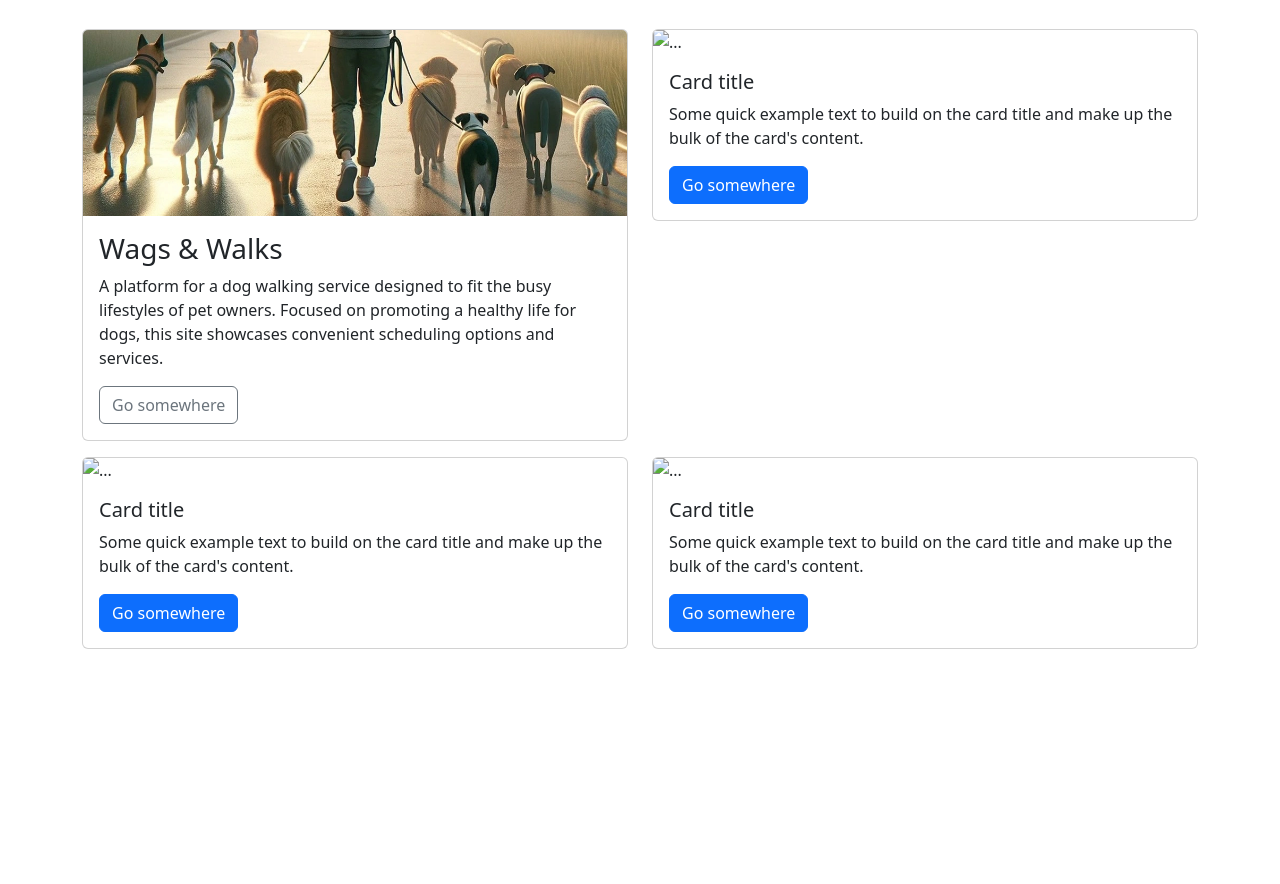
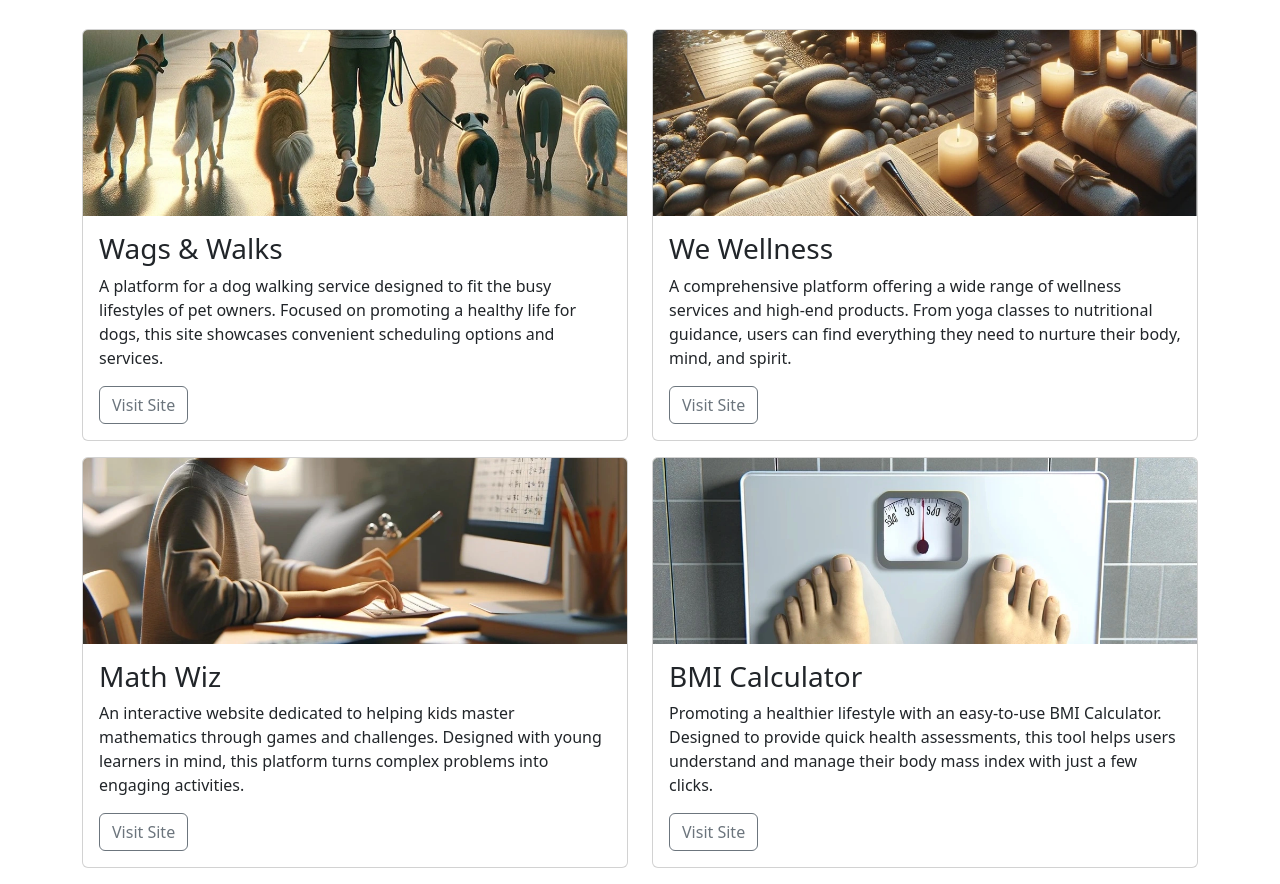
Before and after one commit to funktotheface/bootstrap-portfolio-project, a plain HTML site: page index.html in a window 1280 px wide. Shown: the part 967-1851 px from the top of the page. Before the commit the page ends 1616 px from the top, so only its background shows below. Drawn offline with nearby package versions, Linux system fonts and the light colour scheme.

Commit message:
add all four cards

```diff
--- a/index.html
+++ b/index.html
@@ -120,46 +120,53 @@
                             <p class="card-text">A platform for a dog walking service designed to fit the busy
                                 lifestyles of pet owners. Focused on promoting a healthy life for dogs, this site
                                 showcases convenient scheduling options and services.</p>
-                            <a href="#" class="btn btn-outline-secondary">Go somewhere</a>
+                            <a href="#" class="btn btn-outline-secondary">Visit Site</a>
                         </div>
                     </div>
 
                 </div>
                 <!--CARD 2-->
                 <div class="col-12 col-md-6">
-                    <div class="card">
-                        <img src="..." class="card-img-top" alt="...">
+                    <div class="card mb-3">
+                        <img src="assets/images/portfolio-images/we-wellness.webp" class="card-img-top"
+                            alt="A spa with candles towels and natural material">
                         <div class="card-body">
-                            <h5 class="card-title">Card title</h5>
-                            <p class="card-text">Some quick example text to build on the card title and make up the bulk
-                                of the card's content.</p>
-                            <a href="#" class="btn btn-primary">Go somewhere</a>
+                            <h3 class="card-title">We Wellness</h3>
+                            <p class="card-text">A comprehensive platform offering a wide range of wellness
+                                services and high-end products. From yoga classes to nutritional guidance, users can
+                                find everything they need to nurture their body, mind, and spirit.
+                            </p>
+                            <a href="#" class="btn btn-outline-secondary">Visit Site</a>
                         </div>
                     </div>
 
                 </div>
                 <!--CARD 3-->
                 <div class="col-12 col-md-6">
-                    <div class="card">
-                        <img src="..." class="card-img-top" alt="...">
+                    <div class="card mb-3">
+                        <img src="assets/images/portfolio-images/math-wiz.webp" class="card-img-top"
+                            alt="A child practicing math at a computer">
                         <div class="card-body">
-                            <h5 class="card-title">Card title</h5>
-                            <p class="card-text">Some quick example text to build on the card title and make up the bulk
-                                of the card's content.</p>
-                            <a href="#" class="btn btn-primary">Go somewhere</a>
+                            <h3 class="card-title">Math Wiz</h3>
+                            <p class="card-text">An interactive website dedicated to helping kids master mathematics
+                                through games and challenges. Designed with young learners in mind, this platform turns
+                                complex problems into engaging activities.</p>
+                            <a href="#" class="btn btn-outline-secondary">Visit Site</a>
                         </div>
                     </div>
 
                 </div>
                 <!--CARD 4-->
                 <div class="col-12 col-md-6">
-                    <div class="card">
-                        <img src="..." class="card-img-top" alt="...">
+                    <div class="card mb-3">
+                        <img src="assets/images/portfolio-images/bmi-calculator.webp" class="card-img-top" alt="Weighing scales seen from the first person view of the person standing on the scales
+                        ">
                         <div class="card-body">
-                            <h5 class="card-title">Card title</h5>
-                            <p class="card-text">Some quick example text to build on the card title and make up the bulk
-                                of the card's content.</p>
-                            <a href="#" class="btn btn-primary">Go somewhere</a>
+                            <h3 class="card-title">BMI Calculator</h3>
+                            <p class="card-text">Promoting a healthier lifestyle with an easy-to-use BMI Calculator.
+                                Designed to provide quick health assessments, this tool helps users understand and
+                                manage their body mass index with just a few clicks.</p>
+                            <a href="#" class="btn btn-outline-secondary">Visit Site</a>
                         </div>
                     </div>
 
```
